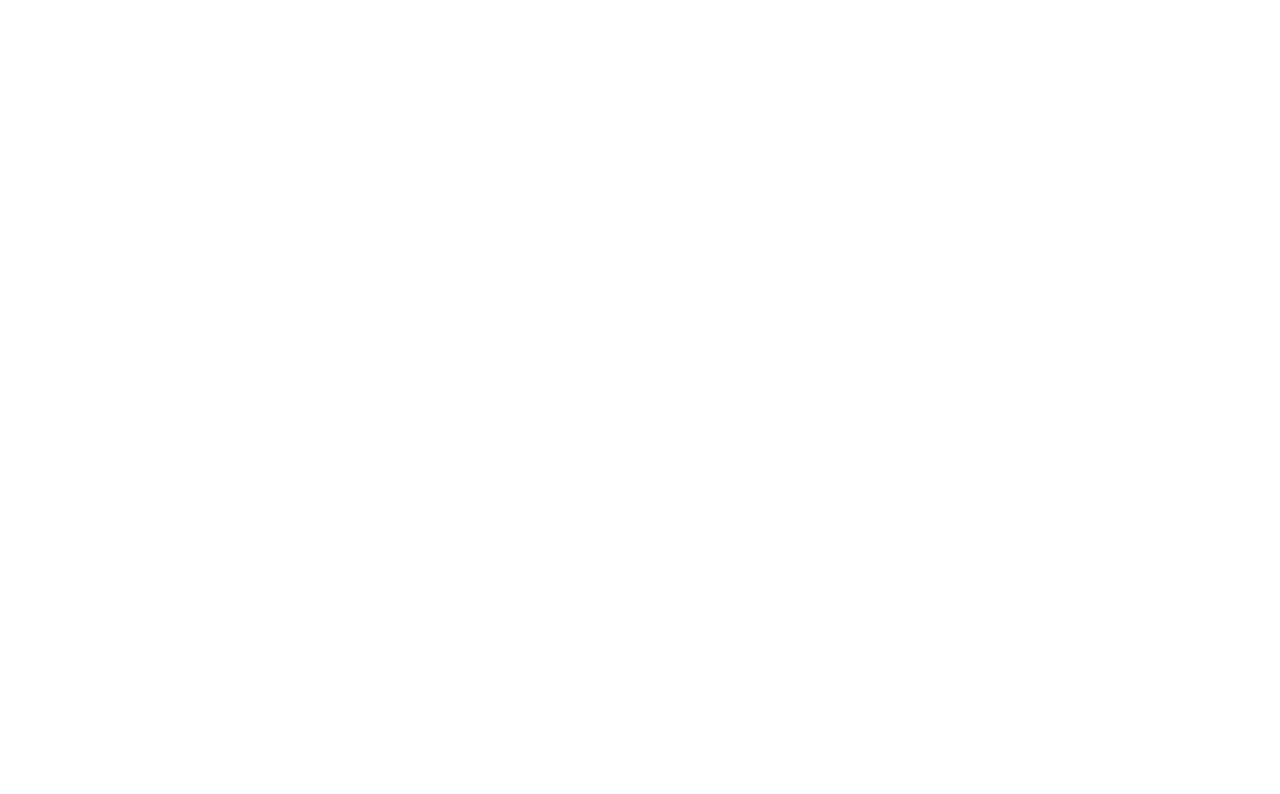
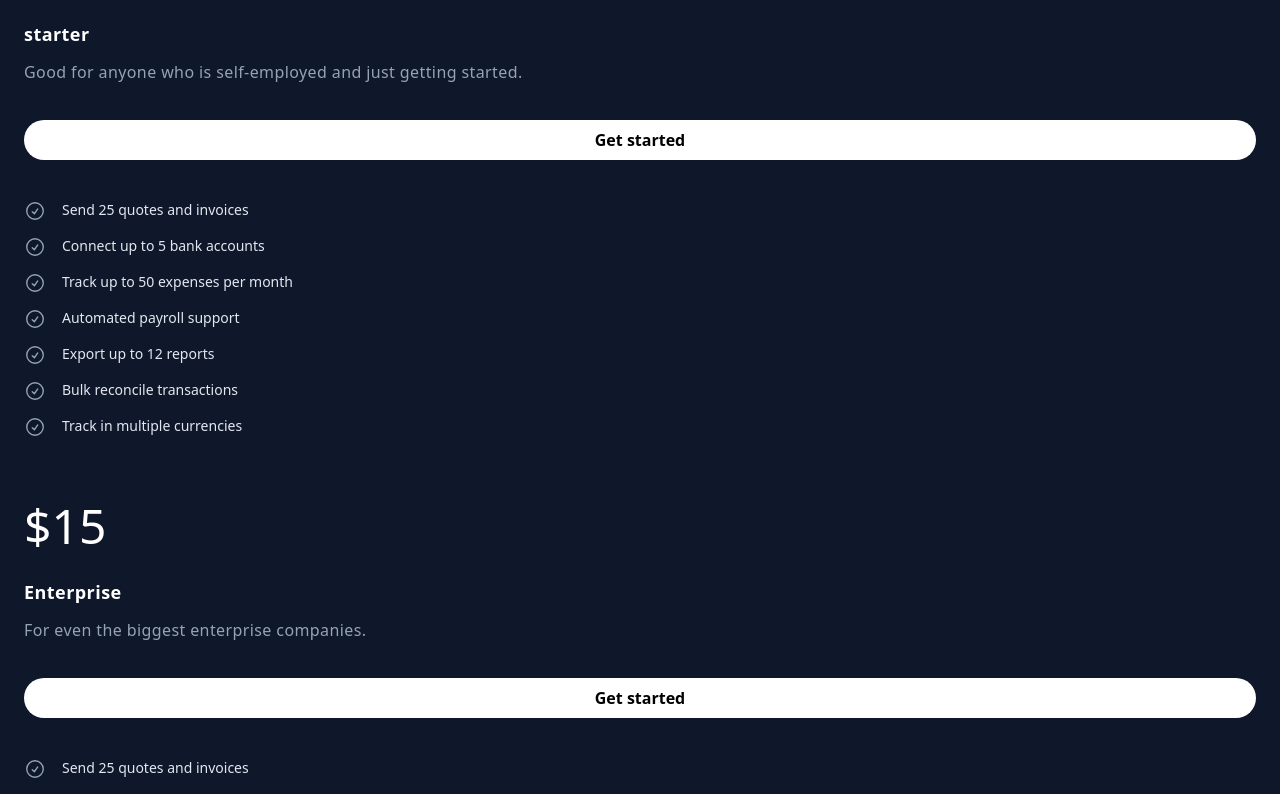
Before and after one commit to amine-omari/Taxpal-clone, a Next.js app: page / in a window 1280 px wide. Shown: the part 8060-8854 px from the top of the page. Before the commit the page ends 8052 px from the top, so only its background shows below. Built offline with nearby package versions, Linux system fonts and the light colour scheme.

Commit message:
feat: add three cards to PlansSection component

```diff
--- a/components/PlansSection.jsx
+++ b/components/PlansSection.jsx
@@ -106,6 +106,34 @@ const PlansSection = () => {
             </div>
           ))}
         </PlansCard>
+        <PlansCard
+          amount="$15"
+          businessType="starter"
+          text="Good for anyone who is self-employed and just getting started."
+        >
+          {smallBusinessServices.map(({ id, text }) => (
+            <div key={id} className="flex space-x-4">
+              <span className="text-slate-400">
+                <CircleCheckIcon />
+              </span>
+              <p>{text}</p>
+            </div>
+          ))}
+        </PlansCard>
+        <PlansCard
+          amount="$15"
+          businessType="Enterprise"
+          text="For even the biggest enterprise companies."
+        >
+          {smallBusinessServices.map(({ id, text }) => (
+            <div key={id} className="flex space-x-4">
+              <span className="text-slate-400">
+                <CircleCheckIcon />
+              </span>
+              <p>{text}</p>
+            </div>
+          ))}
+        </PlansCard>
       </div>
     </Container>
   );
```
